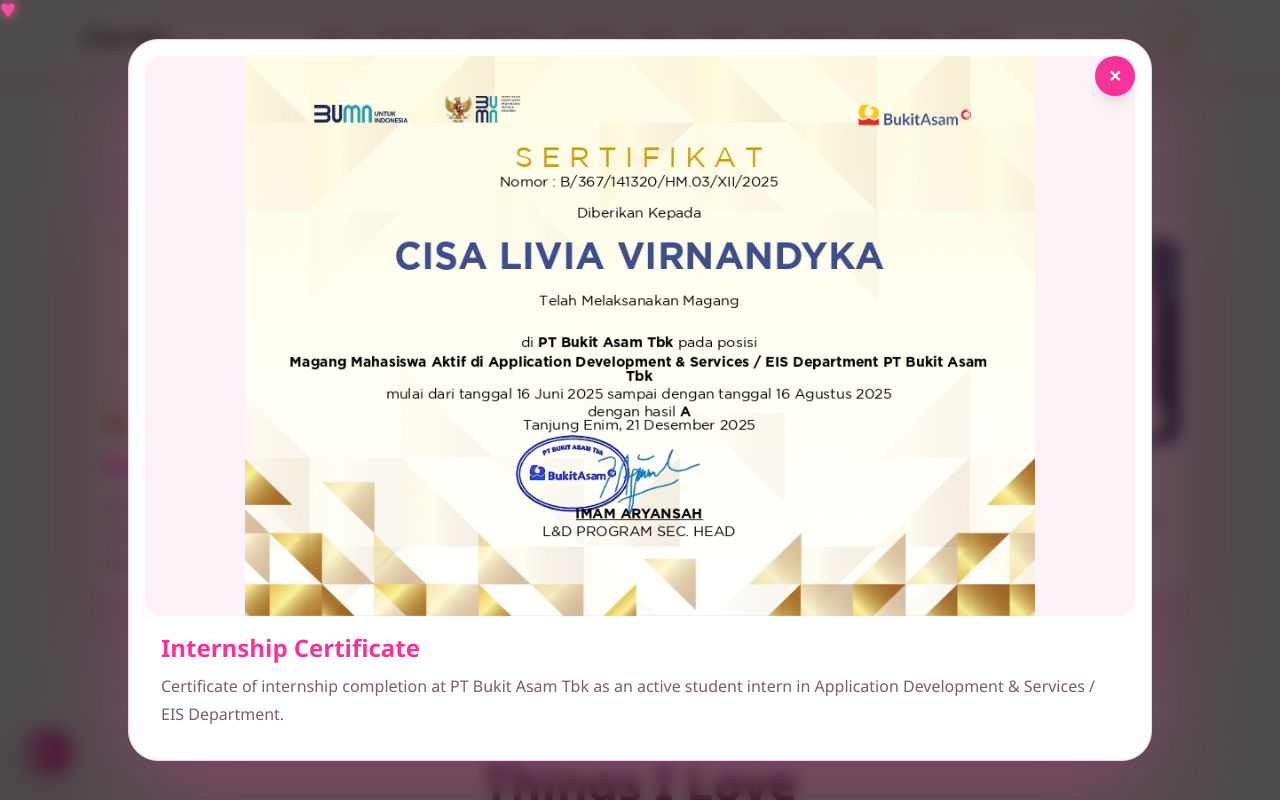
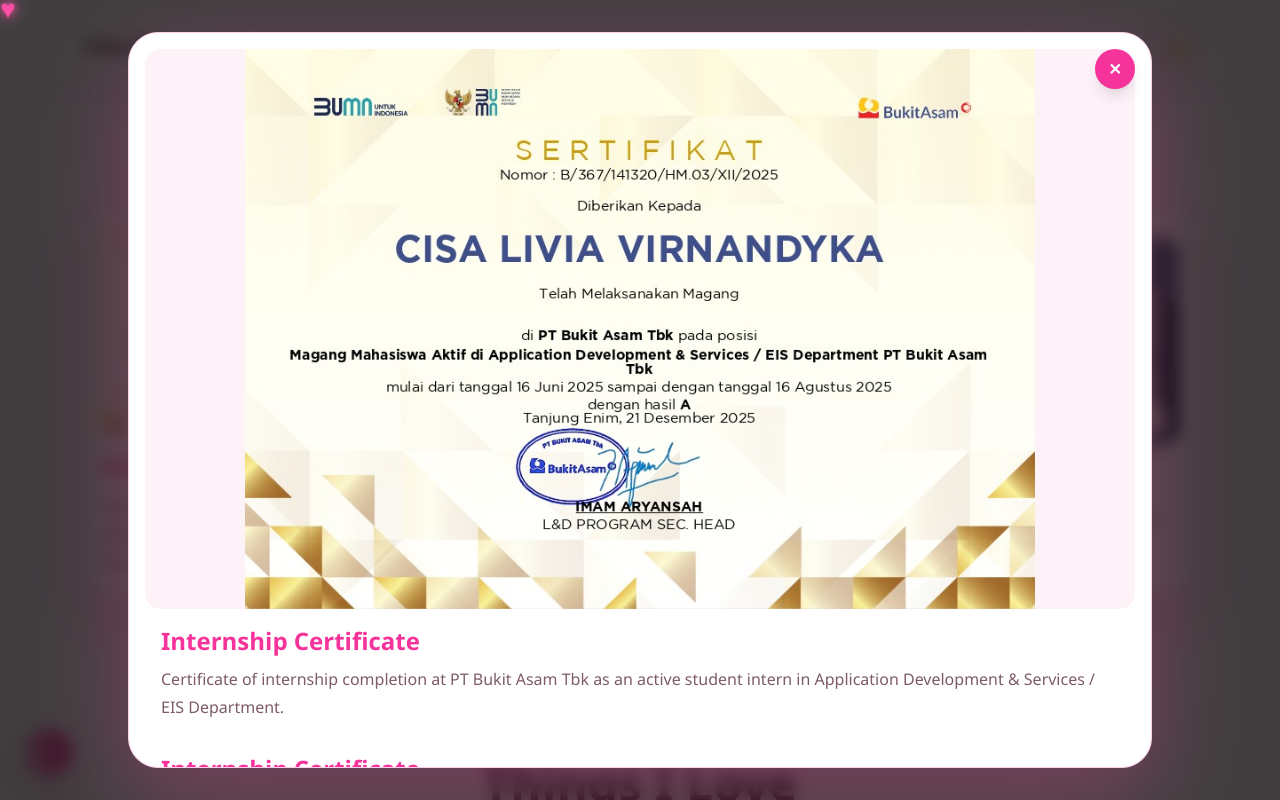
Before and after one commit to cyizzievielle/portofolio-cisa, a React (Vite) app: page / in a window 1280 px wide. Both pictures are taken after a click on the button 356 px from the left and 4439 px from the top of the page. Shown: the part 4039-4839 px from the top of the page. Built offline with nearby package versions, Linux system fonts and the light colour scheme.

Commit message:
update portfolio

```diff
--- a/src/App.tsx
+++ b/src/App.tsx
@@ -1,4 +1,4 @@
-import { useEffect, useState } from "react";
+import { useEffect, useState, useRef } from "react";
 
 type CardProps = {
   children: React.ReactNode;
@@ -44,6 +44,8 @@ export default function App() {
   const [dark, setDark] = useState(false);
   const [open, setOpen] = useState(false);
   const [loading, setLoading] = useState(true);
+  const [scrolled, setScrolled] = useState(false);
+  const navRef = useRef<HTMLDivElement>(null);
   const [selectedCert, setSelectedCert] = useState<null | {
   title: string;
   desc: string;
@@ -53,7 +55,6 @@ export default function App() {
   useEffect(() => {
     const timer = setTimeout(() => setLoading(false), 900);
     return () => clearTimeout(timer);
-
     }, []);
       const [toast, setToast] = useState("");
     const [selectedProject, setSelectedProject] = useState<null | {
@@ -63,6 +64,35 @@ const [selectedProject, setSelectedProject] = useState<null | {
       tech: string[];
       features: string[];
     }>(null);
+
+useEffect(() => {
+  const handleClickOutside = (e: MouseEvent) => {
+    if (
+      open &&
+      navRef.current &&
+      !navRef.current.contains(e.target as Node)
+    ) {
+      setOpen(false);
+    }
+  };
+
+  document.addEventListener("mousedown", handleClickOutside);
+
+  return () => {
+    document.removeEventListener("mousedown", handleClickOutside);
+  };
+}, [open]);
+
+useEffect(() => {
+  const handleScroll = () => {
+    setScrolled(window.scrollY > 40);
+  };
+
+  handleScroll();
+  window.addEventListener("scroll", handleScroll);
+
+  return () => window.removeEventListener("scroll", handleScroll);
+}, []);
 
 useEffect(() => {
   const observer = new IntersectionObserver(
@@ -349,62 +379,98 @@ const certificates = [
       <div className="pointer-events-none fixed left-10 top-32 -z-10 h-56 w-56 rounded-full bg-pink-400/20 blur-3xl animate-soft-pulse" />
       <div className="pointer-events-none fixed bottom-10 right-10 -z-10 h-72 w-72 rounded-full bg-fuchsia-400/20 blur-3xl animate-soft-pulse" />
 
-      <header className={`fixed top-0 z-50 w-full border-b shadow-[0_5px_25px_rgba(236,72,153,0.15)] ${
+<header
+  className={`fixed top-0 z-50 w-full border-b transition-all duration-300 ${
     dark
       ? "bg-[#12070d] border-pink-300/20"
       : "bg-[#fff7fb] border-pink-200"
-        }`}>
+  } ${
+    scrolled
+      ? "shadow-[0_10px_35px_rgba(236,72,153,0.18)]"
+      : "shadow-[0_4px_18px_rgba(236,72,153,0.10)]"
+  }`}
+>
+  {/* TOP GRADIENT LINE */}
+  <div
+    className={`h-1 bg-gradient-to-r from-pink-300 via-pink-500 to-fuchsia-400 transition-all duration-300 ${
+      scrolled ? "opacity-100" : "opacity-0"
+    }`}
+  />
 
-        <nav className="mx-auto flex max-w-6xl items-center justify-between px-5 py-4">
-          <a href="#" className="text-xl font-extrabold tracking-wide text-pink-500">
+  <nav
+    className={`mx-auto flex max-w-6xl items-center justify-between px-5 transition-all duration-300 ${
+      dark ? "bg-[#12070d]" : "bg-[#fff7fb]"
+    } ${scrolled ? "py-3" : "py-5"}`}
+  >
+    {/* LOGO */}
+    <a
+      href="#"
+      className={`font-extrabold tracking-wide text-pink-500 transition-all duration-300 ${
+        scrolled ? "text-lg" : "text-xl"
+      }`}
+    >
       Cisa.dev
     </a>
 
-          <div className="hidden gap-5 lg:flex">
+    {/* DESKTOP MENU */}
+    <div className="hidden gap-6 lg:flex">
       {navLinks.map((link) => (
         <a
           key={link}
           href={`#${link.toLowerCase()}`}
-                className={`text-sm font-semibold transition hover:text-pink-500 ${muted}`}
+          className={`text-sm font-semibold transition duration-300 hover:text-pink-500 ${muted}`}
         >
           {link}
         </a>
       ))}
     </div>
 
-          <div className="flex gap-3">
+    {/* RIGHT BUTTON */}
+    <div className="flex items-center gap-3">
+      {/* DARK MODE */}
       <button
         onClick={() => setDark((prev) => !prev)}
-              className={`grid h-11 w-11 place-items-center rounded-full border shadow-[0_0_25px_rgba(236,72,153,0.25)] transition hover:-translate-y-1 ${softCard}`}
+        className={`grid place-items-center rounded-full border shadow-[0_0_25px_rgba(236,72,153,0.25)] transition-all duration-300 hover:-translate-y-1 ${softCard} ${
+          scrolled ? "h-10 w-10" : "h-11 w-11"
+        }`}
       >
         {dark ? "☀️" : "🌙"}
       </button>
 
+      {/* HAMBURGER */}
       <button
         onClick={() => setOpen((prev) => !prev)}
-              className={`grid h-11 w-11 place-items-center rounded-full border lg:hidden ${softCard}`}
+        className={`grid place-items-center rounded-full border lg:hidden transition-all duration-300 ${softCard} ${
+          scrolled ? "h-10 w-10" : "h-11 w-11"
+        }`}
       >
         {open ? "✕" : "☰"}
       </button>
     </div>
+  </nav>
 
+  {/* MOBILE MENU */}
   {open && (
     <div
-              className={`absolute right-5 top-20 grid w-60 gap-4 rounded-3xl border p-5 shadow-2xl backdrop-blur-xl lg:hidden ${softCard}`}
+      ref={navRef}
+      className={`absolute right-5 top-20 z-50 grid w-64 gap-4 rounded-3xl border p-5 shadow-2xl ${
+        dark
+          ? "bg-[#12070d] border-pink-300/20"
+          : "bg-white border-pink-200"
+      }`}
     >
       {navLinks.map((link) => (
         <a
           key={link}
           href={`#${link.toLowerCase()}`}
           onClick={() => setOpen(false)}
-                  className={`font-bold ${muted}`}
+          className={`font-bold transition hover:text-pink-500 ${muted}`}
         >
           {link}
         </a>
       ))}
     </div>
   )}
-        </nav>
 </header>
 
       <main>
@@ -455,7 +521,7 @@ const certificates = [
 </Card>
         </section>
         <section id="about" className="reveal mx-auto max-w-6xl px-5 py-16">
-          <SectionTitle label="About Me" title="Lets See" />
+          <SectionTitle label="About Me" title="A Little About Me" />
           <Card dark={dark}>
             <p className={`leading-8 ${muted}`}>
               I am passionate about technology, especially website development, information systems,
@@ -734,8 +800,12 @@ const certificates = [
 
       </main>
 {selectedCert && (
-  <div className="fixed inset-0 z-[9999] flex items-center justify-center bg-black/70 px-4 backdrop-blur-sm">
   <div
+    onClick={() => setSelectedCert(null)}
+    className="fixed inset-0 z-[9999] flex cursor-pointer items-center justify-center bg-black/75 px-4 backdrop-blur-sm"
+  >
+    <div
+      onClick={(e) => e.stopPropagation()}
       className={`relative max-h-[92vh] w-full max-w-5xl overflow-hidden rounded-[30px] border p-4 shadow-[0_30px_100px_rgba(236,72,153,0.35)] ${
         dark
           ? "border-pink-300/20 bg-[#1a0b12]"
@@ -755,6 +825,15 @@ const certificates = [
           alt={selectedCert.title}
           className="max-h-[70vh] w-full object-contain"
         />
+      </div>
+
+      <div className="p-4">
+        <h3 className="text-2xl font-extrabold text-pink-500">
+          {selectedCert.title}
+        </h3>
+        <p className={`mt-2 leading-7 ${muted}`}>
+          {selectedCert.desc}
+        </p>
       </div>
 
       <div className="p-4">
```
Lines whose indentation alone changed are shown as unchanged.
